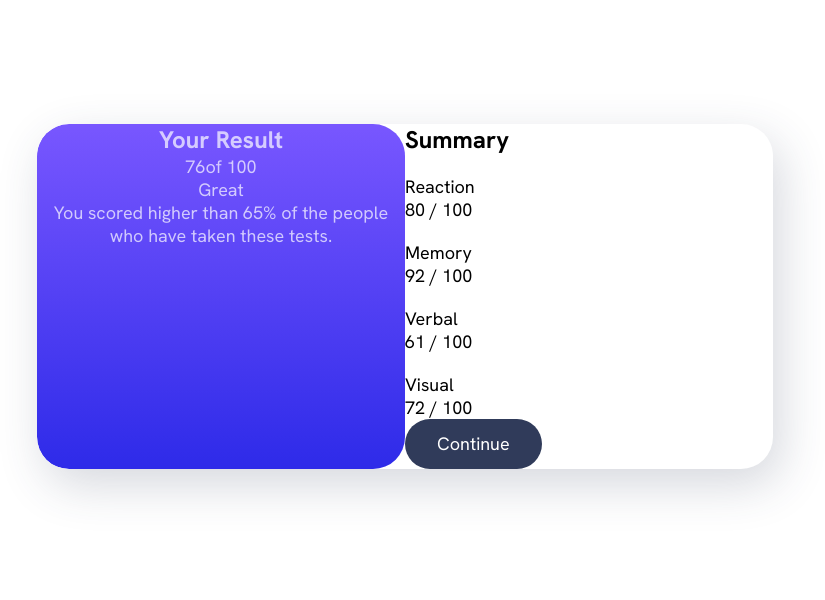
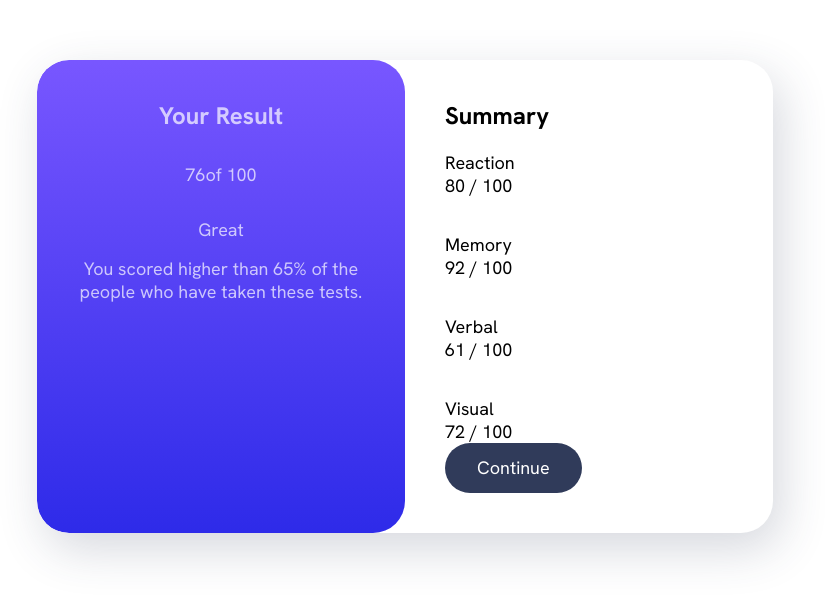
Before and after one commit to amycym/result-summary, a plain HTML site: page index.html in a window 1280 px wide. Shown: the part 104-704 px from the top of the page, without its empty margins (235-1060 px from the left). Drawn offline with Linux system fonts and the light colour scheme.

Commit message:
updated styles

```diff
--- a/index.html
+++ b/index.html
@@ -11,7 +11,7 @@
     <main>
         <div class="result-summary">
             <div class="result grid-flow"
-                data-spacings="large">
+                data-spacing="large">
                 <h1 class="section-title">Your Result</h1>
                 <p class="result-score">
                     <span>76</span>of 100
--- a/style.css
+++ b/style.css
@@ -85,6 +85,16 @@ body {
     }
 }
 
+.grid-flow {
+    display: grid;
+    gap: 1rem;
+    align-content: start;
+}
+
+.grid-flow[data-spacing="large"] {
+    gap: 2rem;
+}
+
 .section-title {
     font-weight: var(--fw-bold);
     font-size: var(--fs-600);
@@ -109,6 +119,7 @@ body {
     max-width: 46rem;
     display: grid;
     --border-radius: 2rem;
+    --padding: 2.5rem;
 }
 
 @media (min-width: 600px){
@@ -118,12 +129,25 @@ body {
         overflow: hidden;
         box-shadow: .5rem 1rem 3rem
         hsl(var(--crl-neutral-hsl-700), .2);
+        margin-inline: 1rem;
     }
+}
+
+.result,
+.summary {
+    padding: var(--padding);
 }
 
 .result {
     color: hsl(var(--crl-neutral-hsl-100), .7);
     text-align: center;
     background: var(--gradient-primary);
-    border-radius: var(--border-radius);
+    border-radius:
+    0 0 var(--border-radius) var(--border-radius);
 }
+
+@media (min-width: 600px) {
+    .result{
+        border-radius: var(--border-radius);
+    }
+}
```
